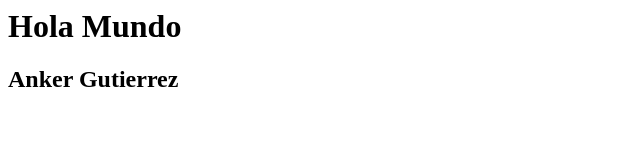
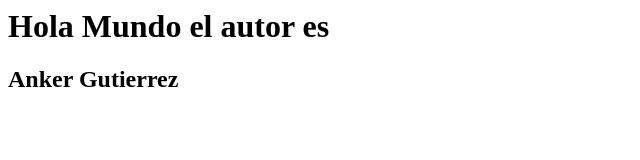
Before and after one commit to anker2898/curso-git, a plain HTML site: page index.html in a window 1280 px wide. Shown: the whole page, without its empty margins (0-640 px from the left). Drawn offline with Linux system fonts and the light colour scheme.

Commit message:
Actualizacion de texto de h1

```diff
--- a/index.html
+++ b/index.html
@@ -1,2 +1,2 @@
-<h1>Hola Mundo</h1>
+<h1>Hola Mundo el autor es</h1>
 <h2>Anker Gutierrez</h2>
```
